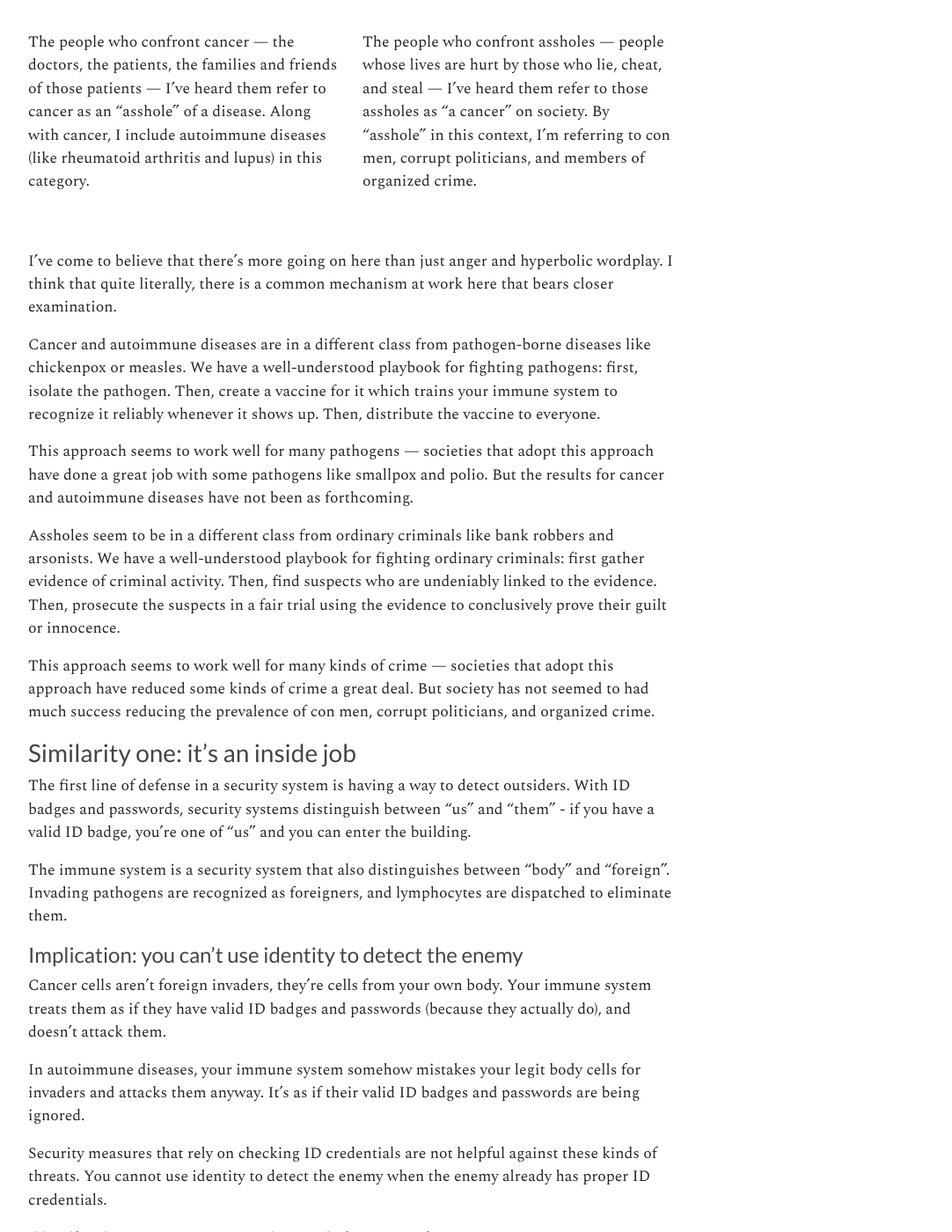
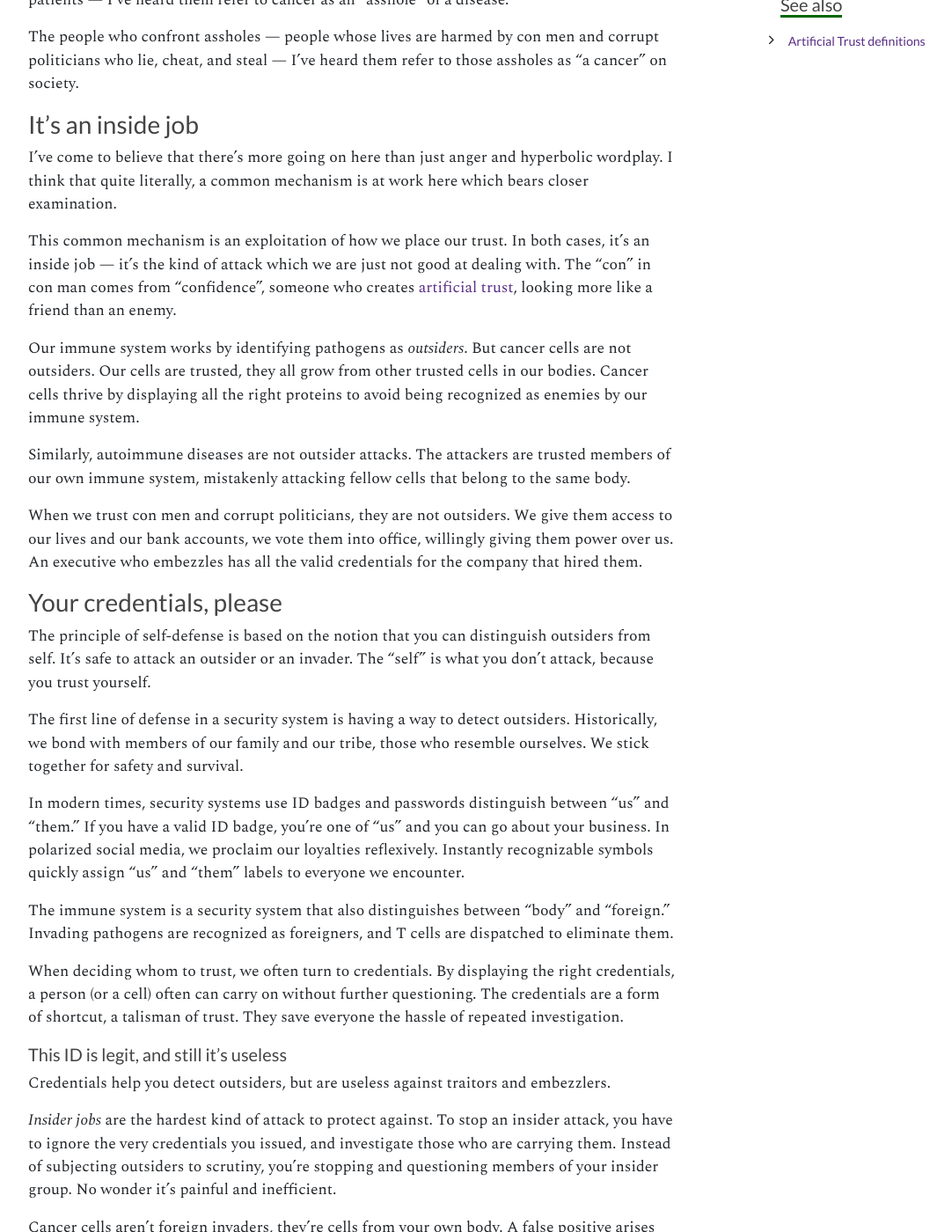
Before and after one commit to straz/artificialtrust, a Jekyll site: the page built from _articles/assholes.md, in a window 1280 px wide and 1400 px high, scrolled down 269 px. Shown: the whole window at 88% size, without its empty margins (145-1227 px from the left). Built offline with Jekyll 4.4.1, drawn with Linux system fonts in a browser that asks for light colours; nearby versions of some CDN libraries; some of the changed text lies outside the part shown.

Commit message:
assholes

```diff
--- a/_articles/assholes.md
+++ b/_articles/assholes.md
@@ -2,113 +2,147 @@
 layout: article
 title: Assholes and cancer have a lot in common
 released: true
+status: ready
+created_date: 2021-12-01
 excerpt_separator: <ex>
+defs: [trust]
 ---
-
-Recognition diseases
-
-{% capture left %}
 
 The people who confront cancer &mdash; the doctors, the patients, the
 families and friends of those patients &mdash; I've heard them refer
-to cancer as an "asshole" of a disease. Along with cancer, I include
-autoimmune diseases (like rheumatoid arthritis and lupus) in this
-category.
+to cancer as an "asshole" of a disease.
 
-{% endcapture %}
-{% capture right %}
+The people who confront assholes &mdash; people whose lives are harmed
+by con men and corrupt politicians who lie, cheat, and steal &mdash;
+I've heard them refer to those assholes as "a cancer" on society.
 
-The people who confront assholes &mdash; people whose lives are hurt
-by those who lie, cheat, and steal &mdash; I've heard them refer to
-those assholes as "a cancer" on society. By "asshole" in this context,
-I'm referring to con men, corrupt politicians, and members of
-organized crime.
-
-{% endcapture %}
-
-{% assign leftmd = left | markdownify %}
-{% assign rightmd = right | markdownify %}
-{% include twocol.html left=leftmd right=rightmd %}
-
-<p class="mb-5"/>
+### It's an inside job
 
 I've come to believe that there's more going on here than just anger
-and hyperbolic wordplay. I think that quite literally, there is a
-common mechanism at work here that bears closer examination.
+and hyperbolic wordplay. I think that quite literally, a common
+mechanism is at work here which bears closer examination.
 
-Cancer and autoimmune diseases are in a different class from
-pathogen-borne diseases like chickenpox or measles. We have a
-well-understood playbook for fighting pathogens: first, isolate the
-pathogen. Then, create a vaccine for it which trains your immune
-system to recognize it reliably whenever it shows up. Then, distribute
-the vaccine to everyone.
+This common mechanism is an exploitation of how we place our trust. In
+both cases, it's an inside job &mdash; it's the kind of attack which
+we are just not good at dealing with. The "con" in con man comes from
+"confidence", someone who creates [artificial trust]({{
+'../definitions/trust' | relative-url }} ), looking more like a friend
+than an enemy.
 
-This approach seems to work well for many pathogens &mdash; societies that
-adopt this approach have done a great job with some pathogens like
-smallpox and polio. But the results for cancer and autoimmune diseases
-have not been as forthcoming.
+Our immune system works by identifying pathogens as *outsiders*.  But
+cancer cells are not outsiders. Our cells are trusted, they all grow
+from other trusted cells in our bodies. Cancer cells thrive by
+displaying all the right proteins to avoid being recognized as enemies
+by our immune system.
 
-Assholes seem to be in a different class from ordinary criminals like
-bank robbers and arsonists. We have a well-understood playbook for
-fighting ordinary criminals: first gather evidence of criminal
-activity. Then, find suspects who are undeniably linked to the
-evidence. Then, prosecute the suspects in a fair trial using the
-evidence to conclusively prove their guilt or innocence.
+Similarly, autoimmune diseases are not outsider attacks. The attackers
+are trusted members of our own immune system, mistakenly attacking
+fellow cells that belong to the same body.
 
-This approach seems to work well for many kinds of crime &mdash;
-societies that adopt this approach have reduced some kinds of crime a
-great deal. But society has not seemed to had much success reducing
-the prevalence of con men, corrupt politicians, and organized crime.
+When we trust con men and corrupt politicians, they are not outsiders.
+We give them access to our lives and our bank accounts, we vote them
+into office, willingly giving them power over us. An executive who
+embezzles has all the valid credentials for the company that hired
+them.
 
-### Similarity one: it's an inside job
+### Your credentials, please
+
+The principle of self-defense is based on the notion that you can
+distinguish outsiders from self. It's safe to attack an outsider or an
+invader. The "self" is what you don't attack, because you trust
+yourself.
 
 The first line of defense in a security system is having a way to
-detect outsiders.  With ID badges and passwords, security systems
-distinguish between "us" and "them" - if you have a valid ID badge,
-you're one of "us" and you can enter the building.
+detect outsiders. Historically, we bond with members of our family and
+our tribe, those who resemble ourselves. We stick together for safety
+and survival.
+
+In modern times, security systems use ID badges and passwords
+distinguish between "us" and "them." If you have a valid ID badge,
+you're one of "us" and you can go about your business. In polarized
+social media, we proclaim our loyalties reflexively. Instantly
+recognizable symbols quickly assign "us" and "them" labels to everyone
+we encounter.
 
 The immune system is a security system that also distinguishes between
-"body" and "foreign". Invading pathogens are recognized as foreigners,
-and lymphocytes are dispatched to eliminate them.
+"body" and "foreign." Invading pathogens are recognized as foreigners,
+and T cells are dispatched to eliminate them.
 
-#### Implication: you can't use identity to detect the enemy
+When deciding whom to trust, we often turn to credentials. By
+displaying the right credentials, a person (or a cell) often can carry
+on without further questioning. The credentials are a form of
+shortcut, a talisman of trust. They save everyone the hassle of
+repeated investigation.
+
+##### This ID is legit, and still it's useless
+
+Credentials help you detect outsiders, but are useless against
+traitors and embezzlers.
+
+*Insider jobs* are the hardest kind of attack to protect against.  To
+stop an insider attack, you have to ignore the very credentials you
+issued, and investigate those who are carrying them. Instead of
+subjecting outsiders to scrutiny, you're stopping and questioning
+members of your insider group. No wonder it's painful and inefficient.
 
 Cancer cells aren't foreign invaders, they're cells from your own
-body. Your immune system treats them as if they have valid ID badges and
-passwords (because they actually do), and doesn't attack them.
+body. A false positive arises when a tumor cell is misrecognized as a
+healthy one. Your immune system treats them as if they have valid
+credentials (because they actually do), and doesn't attack them.
 
-In autoimmune diseases, your immune system somehow mistakes your legit
-body cells for invaders and attacks them anyway. It's as if their
-valid ID badges and passwords are being ignored.
-
-Security measures that rely on checking ID credentials are not helpful
-against these kinds of threats. You cannot use identity to detect the
-enemy when the enemy already has proper ID credentials.
+Recognition of friendlies is not perfect. A false negative arises when
+an innocent insider is mistakenly seen as a stranger. Their valid
+credentials are misread, causing autoimmune disease. People are
+arrested or shot by the police that are supposed to protect
+them. Cells are attacked and destroyed by the body's own immune
+system. The false negatives can be as harmful as false positives.
 
 
-### Similarity two: corruption of the regulatory system
+### Manipulating the lawmakers
 
-To fight diseases and criminals, your body has an immune system, and
-your society has a criminal justice system. The "ordinary" diseases
-and "ordinary" criminals tend to be stopped by these systems, when
-they're working properly.
+To fight diseases, your body has an immune system, and to fight crime,
+society has laws. These are meant to define what is unacceptable
+behavior, and to put a stop to it. The immune system regulates disease
+in the body, and the legal system regulates dangerous behavior.  These
+systems are not perfect, but they tend to keep us safe and alive.
 
-The thing that differentiates asshole-diseases from their "ordinary"
-counterparts is that they corrupt the systems that are supposed to
-regulate them. A compromised immune system cannot fight disease
-properly, and a compromised justice system cannot fight crime
-properly.
+If cancer and assholes only attacked ordinary neighbors and stole from
+them, they would eventually get caught. To avoid capture, they have to
+manipulate the very systems that are in place to catch them. They use
+[artificial trust]({{ '../definitions/trust' | relative-url }} ) to
+achieve impunity.
 
-#### Implication: checks and balances fight corruption
+Cancer and autoimmune diseases thrive by manipulating and evading the
+immune system. Criminals thrive when they corrupt the legal system
+that's supposed to catch them.
 
-It doesn't matter how much evidence you have of a crime if the judge
-is one of the criminals. And you can't count on a compromised immune
-system to eliminate disease.
+A compromised immune system cannot fight disease properly, and a
+compromised justice system cannot fight crime properly.
 
-The creators of the US Consititution understood this idea in a very
-deep and profound way.
+### Co-opting the enablers
+
+While the immune system or justice system are supposed to stop
+threats, cancer and criminals continue to get support from those who
+unwittingly enable the behavior.
+
+By going about their business as usual, these enablers make it
+possible for cancer and criminals to thrive. As a tumor grows, the
+body provides it with nerves, vasculature, everything that it needs,
+because the body continues to trust it. Criminals accumulate wealth
+and power, and enjoy full access to the best that society can bring to
+them.
 
 
-### Similarity three: co-opting the enablers
+### So what
 
-The enablers make it possible - innervation, vasculature
+Cancer and assholes have a lot in common, and not just metaphorically.
+They are resiliant because they rely on artificial trust, the manipulation
+of mechanisms that normally are supposed to protect us from them.
+
+  * they are hard to fight because they're insiders, not invaders
+  * they have valid credentials, and seem trustworthy
+  * they corrupt the very systems that are meant to catch them
+  * they are supported by enablers who provide what they need
+
+Protecting ourselvs requires different tactics than those used to stop
+ordinary diseases and ordinary criminals.
```
